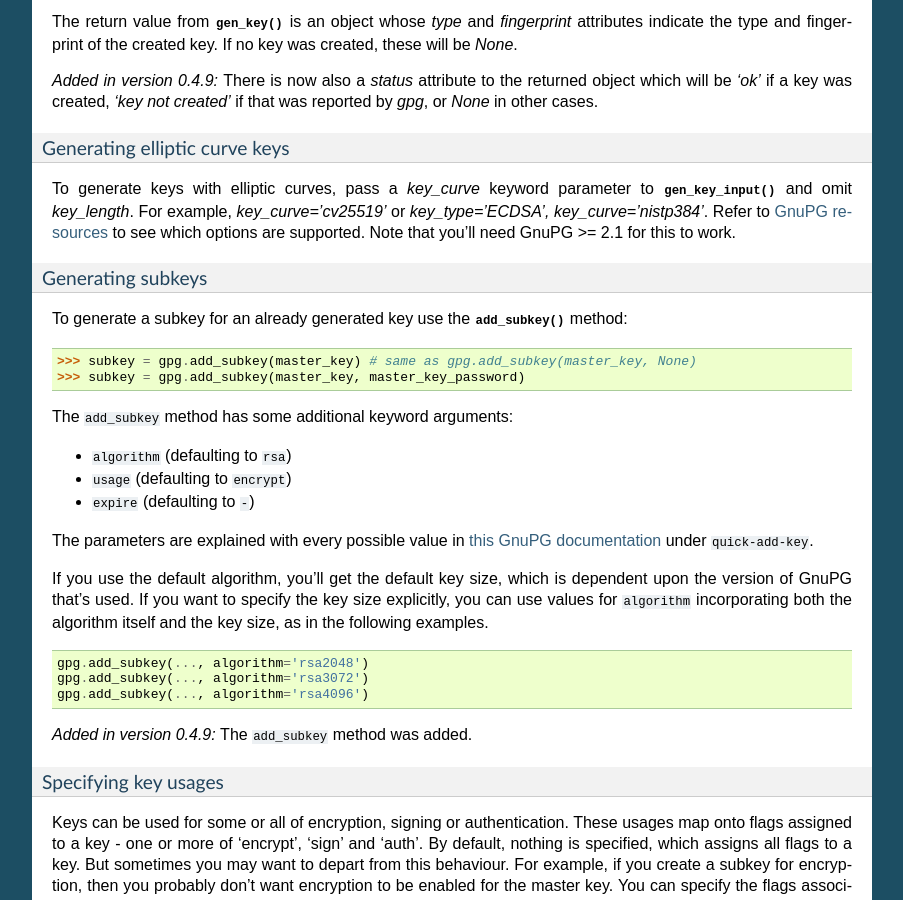
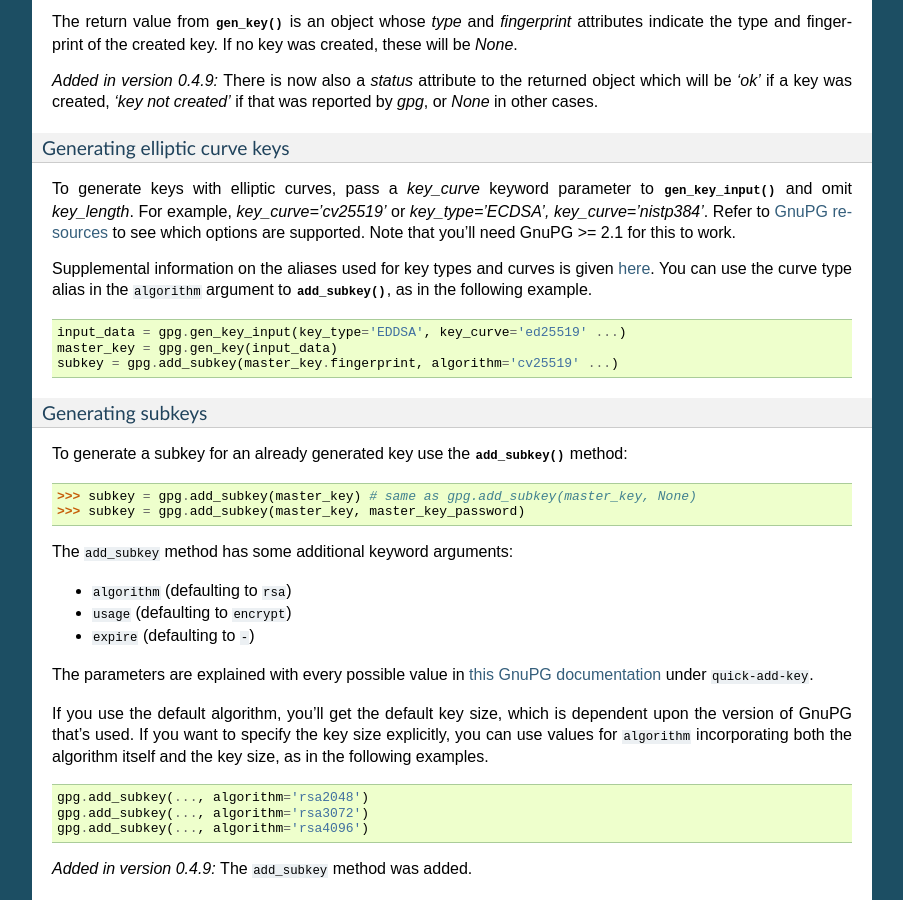
Before and after one commit to vsajip/python-gnupg, a Sphinx documentation site: the page built from docs/index.rst, in a window 1280 px wide and 900 px high, scrolled down 5043 px. Shown: the whole window, without its empty margins (198-1101 px from the left). Built offline with Sphinx 7.4.7, drawn with Linux system fonts in a browser that asks for light colours.

Commit message:
Add some more information about ECC key generation.

```diff
--- a/docs/index.rst
+++ b/docs/index.rst
@@ -341,9 +341,16 @@ To generate keys with elliptic curves, pass a `key_curve` keyword parameter to
 <https://wiki.gnupg.org/ECC>`_ to see which options are supported. Note that you'll
 need GnuPG >= 2.1 for this to work.
 
-.. index::
-    single: Key; performance issues
-    single: Entropy
+Supplemental information on the aliases used for key types and curves is given `here
+<https://www.gnupg.org/documentation/manuals/gcrypt/ECC-key-parameters.html>`__. You
+can use the curve type alias in the ``algorithm`` argument to :meth:`add_subkey`, as
+in the following example.
+
+.. code-block:: python
+
+    input_data = gpg.gen_key_input(key_type='EDDSA', key_curve='ed25519' ...)
+    master_key = gpg.gen_key(input_data)
+    subkey = gpg.add_subkey(master_key.fingerprint, algorithm='cv25519' ...)
 
 Generating subkeys
 ^^^^^^^^^^^^^^^^^^
@@ -398,6 +405,10 @@ string, as in these example:
 This corresponds to the ``usage`` parameter of :meth:`add_subkey`, described earlier.
 Note that you still need to ensure that the key type of the key being created is
 appropriate for the usages.
+
+.. index::
+    single: Key; performance issues
+    single: Entropy
 
 Performance Issues
 ^^^^^^^^^^^^^^^^^^
```
